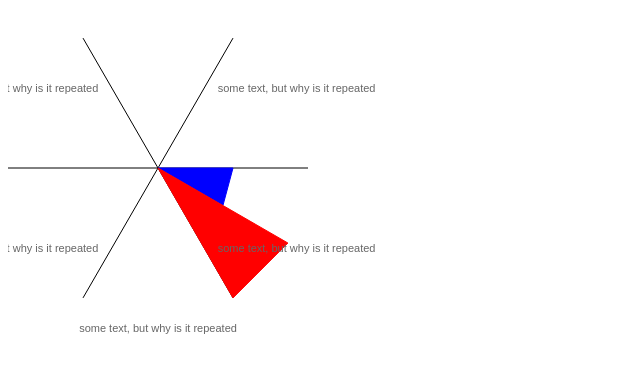
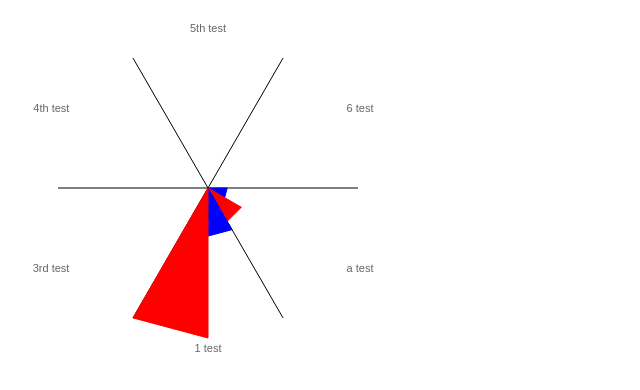
Before and after one commit to jameslarking/radar, a plain HTML site: page index.html in a window 1280 px wide. Shown: the part 48-438 px from the top of the page, without its empty margins (0-640 px from the left). Drawn offline with Linux system fonts and the light colour scheme.

Commit message:
added titles

```diff
--- a/index.html
+++ b/index.html
@@ -9,7 +9,7 @@
 <script type="text/javascript" src="radar.js"></script>
 <script type="text/javascript">
 var paper= new Raphael("radar");
-var radar= paper.radar(150, 100, 100, {
+var radar= paper.radar(150, 50, 20, {
 	data:[
 		{	name: "a test",
 			items:[
@@ -25,12 +25,28 @@ var radar= paper.radar(150, 100, 100, {
 				}
 			]
 		},
-		{name: "2nd test"},
+		{	name: "1 test",
+			items:[
+				{
+					name:"France",
+					value:25,
+					colour:"blue"
+				},
+				{
+					name:"United Kingdom",
+					value:78,
+					colour:"red"
+				}
+			]
+		},
 		{name: "3rd test"},
 		{name: "4th test"},
 		{name: "5th test"},
 		{name: "6 test"}
-	]
+	],
+	colours:{
+
+	}
 });
 console.log(radar);
 </script>
--- a/radar.js
+++ b/radar.js
@@ -1,10 +1,10 @@
 Raphael.fn.radar = function (radius, x, y, data) {
 	this.radius=radius;
-	this.x=x;
-	this.y;
 	this.d=data;
 	this.c={}
 	this.st=this.set();
+	this.c.x=x;
+	this.c.y=y;
 
 
 	this.calculations=function(){
@@ -30,8 +30,8 @@ Raphael.fn.radar = function (radius, x, y, data) {
 		for(var i in this.d.data){
 			var p=this.getPositionOnCircle(this.radius,angle);
 			this.path([
-				["M",this.radius, this.radius],
-				["L",p.x+this.radius,p.y+this.radius]
+				["M",this.radius + this.c.x, this.radius+this.c.y],
+				["L",p.x+this.radius + this.c.x,p.y+this.radius + this.c.y]
 			]);
 			angle+=this.c.segmentSectionAngle;
 		}
@@ -47,15 +47,19 @@ Raphael.fn.radar = function (radius, x, y, data) {
 				var p2=this.getPositionOnCircle(scaledValue, angle+segmentAngle);
 				var p3=this.getPositionOnCircle(scaledValue+10, angle+segmentAngle/2);
 				this.path([
-					["M",this.radius, this.radius],
-					["L",p1.x+this.radius, p1.y+this.radius],
-					["L",p2.x+this.radius, p2.y+this.radius],
-					["L",this.radius, this.radius]
+					["M",this.radius + this.c.x, this.radius + this.c.y],
+					["L",p1.x+this.radius+this.c.x, p1.y+this.radius+this.c.y],
+					["L",p2.x+this.radius + this.c.x, p2.y+this.radius+this.c.y],
+					["L",this.radius+this.c.x, this.radius+this.c.y]
 				]).attr({fill:this.d.data[i].items[j].colour, stroke:this.d.data[i].items[j].colour });
 				angle+=segmentAngle;
 			}
-			var tPos=this.getPositionOnCircle(this.radius +10, i*this.c.segmentSectionAngle+this.c.segmentSectionAngle/2);
-			this.text(this.radius + tPos.x,this.radius + tPos.y, "some text, but why is it repeated").attr({"text-anchor":"center",fill:"#666666", "font-size":11});
+			var textAngle=i*this.c.segmentSectionAngle+this.c.segmentSectionAngle/2;
+			if( (textAngle>=265 && textAngle<=275) || (textAngle>=85 && textAngle<=95)) textAlign="center";
+			else if(textAngle>275 || textAngle<90) textAlign="start";
+			else if(textAngle>90 && textAngle<275) textAlign="end";
+			var tPos=this.getPositionOnCircle(this.radius +10, textAngle);
+			this.text(this.radius + tPos.x + this.c.x,this.radius + tPos.y + this.c.y, this.d.data[i].name).attr({"text-anchor":textAlign,fill:"#666666", "font-size":11});
 		}
 	}
 
```
